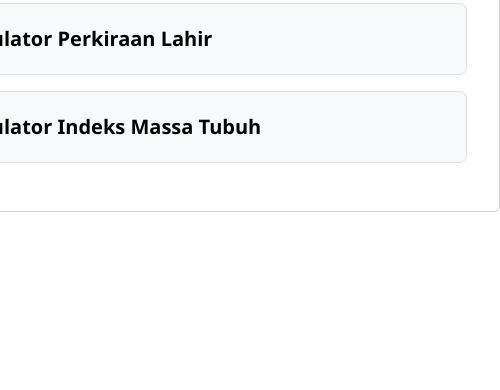
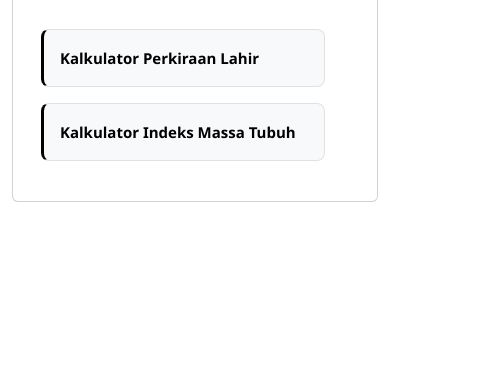
Before and after one commit to BintangAkbar15/bmi-hpl-calculator, a website: page index.html in a window 390 px wide. Shown: the part 454-844 px from the top of the page, 500 px wide, since content can reach past the window. Drawn offline with nearby package versions, Linux system fonts and the light colour scheme.

Commit message:
nambahin responsip

```diff
--- a/style/style.css
+++ b/style/style.css
@@ -74,3 +74,24 @@ a{
     color: #333;
     margin: 0;
 }
+
+@media (max-width: 776px) {
+    .info-section {
+        width: 100%;
+        padding: 24px 12px;
+    }
+
+    .btn-wrapper {
+        padding: 16px;
+        border-left-width: 3px;
+    }
+
+    .info-title {
+        font-size: 15px;
+    }
+
+    .info-desc {
+        font-size: 12px;
+        line-height: 1.5;
+    }
+}
```
